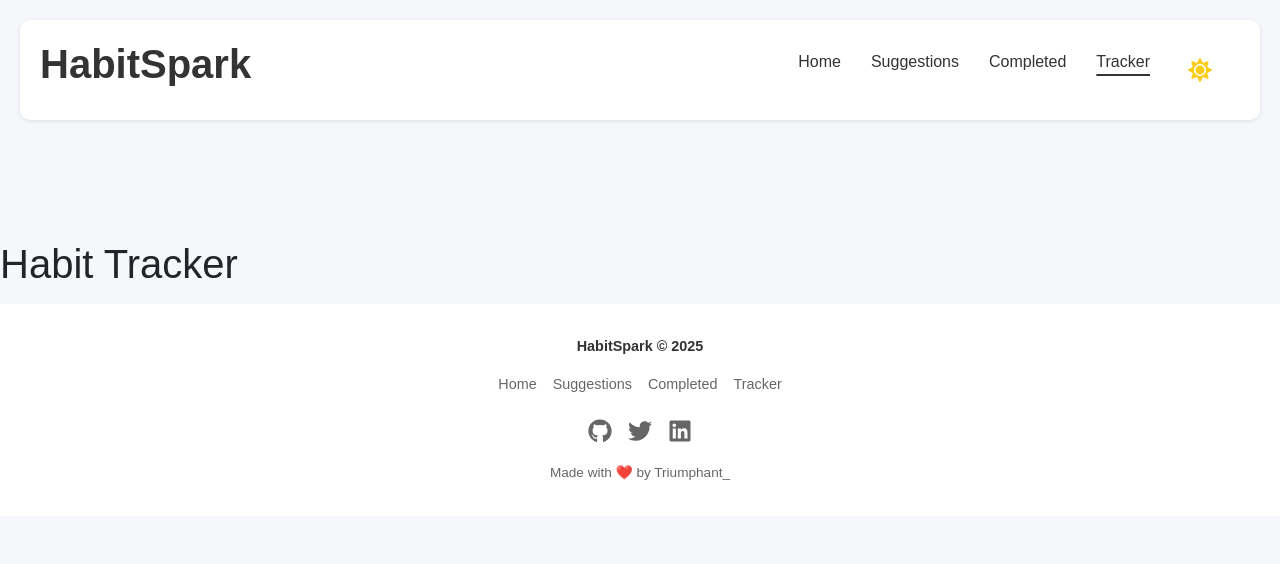
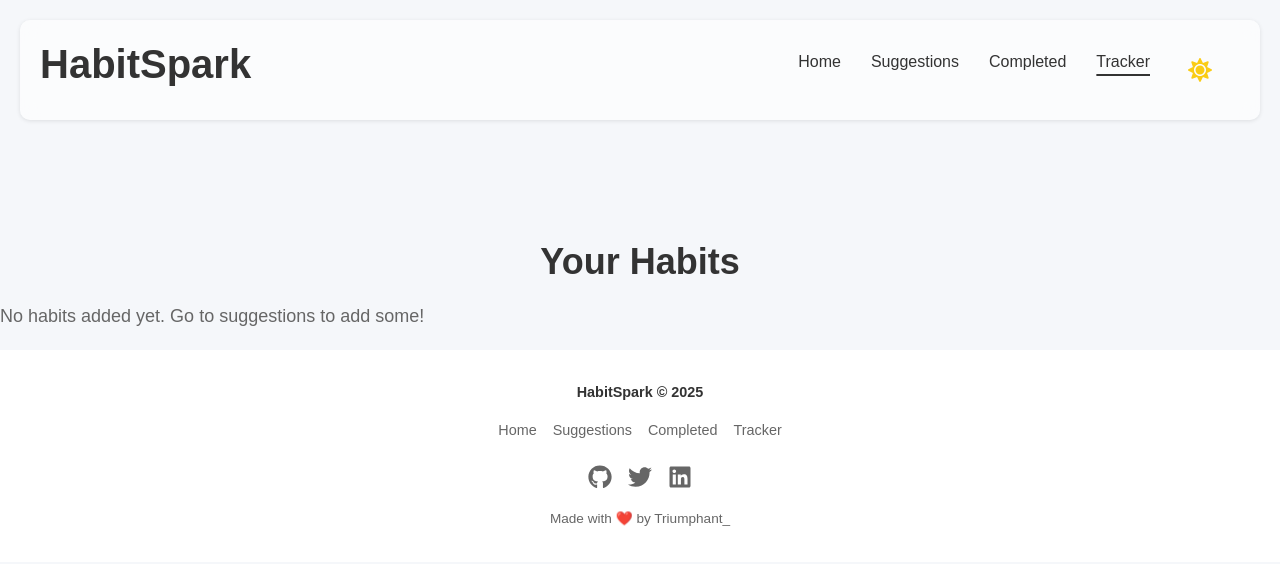
Before and after one commit to Triumphant307/Habit_Spark, a React (Vite) app: page /tracker in a window 1280 px wide. Shown: the top 564 px of the page. Built offline with nearby package versions, Linux system fonts and the light colour scheme.

Commit message:
Added blur to the header background for more user expericence

```diff
--- a/src/Styles/Header.module.css
+++ b/src/Styles/Header.module.css
@@ -6,12 +6,28 @@ header {
   justify-content: space-between;
   padding: 20px;
   margin: 20px;
+  /* padding: 16px 24px; */
   max-width: 100%;
   border-radius: 10px;
   background-color: var(--bg-card);
+   background: var(--blur-background);
+  backdrop-filter: blur(10px);
+  -webkit-backdrop-filter: blur(10px);
   box-shadow: var(--box-shadow);
   transition: all 0.5s ease-in-out;
 }
+
+/* header {
+  position: sticky;
+  top: 0;
+  z-index: 1000;
+  background: var(--blur-background);
+  backdrop-filter: blur(10px);
+  -webkit-backdrop-filter: blur(10px);
+  border-bottom: 1px solid rgba(255, 255, 255, 0.3);
+  padding: 16px 24px;
+} */
+
 
 .headerScrolled {
   box-shadow: var(--box-shadow-header);
--- a/src/index.css
+++ b/src/index.css
@@ -24,6 +24,7 @@
   --box-shadow-focus: 0 1px 4px rgb(0, 0, 0);
   --box-shadow-header: 0 2px 4px rgba(0, 0, 0, 0.2);
 
+  --blur-background: rgba(255, 255, 255, 0.6)
 
 }
 
@@ -40,6 +41,8 @@ body.dark {
   --box-shadow-hover: 0 2px 8px rgba(255,255,255,0.25);
   --box-shadow-focus: 0 2px 8px rgba(255,255,255,0.25);
   --box-shadow-header: 0 2px 4px rgba(255,255,255,0.2);
+
+  --blur-background: rgba(18, 18, 18, 0.6);
 
   background-color: var(--bg-page);
   color: var(--text-color);
--- a/src/pages/Tracker.jsx
+++ b/src/pages/Tracker.jsx
@@ -5,7 +5,8 @@ const Tracker = () => {
   const { habits } = useHabits();
 
   return (
-    <div className="tracker-container">
+    <>
+    {/* <div className="tracker-container">
       <h1>Habit Tracker</h1>
       <ul>
         {habits.map((habit, index) => (
@@ -15,6 +16,53 @@ const Tracker = () => {
         ))}
       </ul>
     </div>
+
+    <div className="habit-card">
+      <div className="habitinfo">
+        <span className="habit-icon">{habits.icon}</span>
+
+        <div>
+          <h4 className="habit-title">{habits.title}</h4>
+          <p className="habit-streak">Streak : {habits.streak} days</p>
+        </div>
+
+                {habits.map((habit, index) => (
+          <li key={index}>
+            {habit.icon} {habit.title} - {habit.streak}/{habit.target} days
+          </li>
+        ))}
+      </div>
+
+      <div className="habit-actions">
+        <button className="done-btn">+1</button>
+        <button className="reset-btn">Reset</button>
+      </div>
+    </div> */}
+
+
+
+   <div className="tracker-page">
+      <h2 className={style.header}>Your Habits</h2>
+
+      {habits.length === 0 ? (
+        <p className="text-gray-400">No habits added yet. Go to suggestions to add some!</p>
+      ) : (
+        <div className="grid gap-4">
+          {habits.map((habit) => (
+            <div
+              key={habit.id}
+              className="rounded-lg p-4 bg-[#1e1e1e] shadow-md border border-[#333]"
+            >
+              <span className="text-2xl">{habit.icon}</span>
+              <h3 className="text-lg font-semibold">{habit.title}</h3>
+              <p className="text-sm text-gray-400">Target: {habit.target} days</p>
+              <p className="text-sm text-gray-500">Streak: {habit.streak}</p>
+            </div>
+          ))}
+        </div>
+      )}
+    </div>
+    </>
   );
 };
 
```
